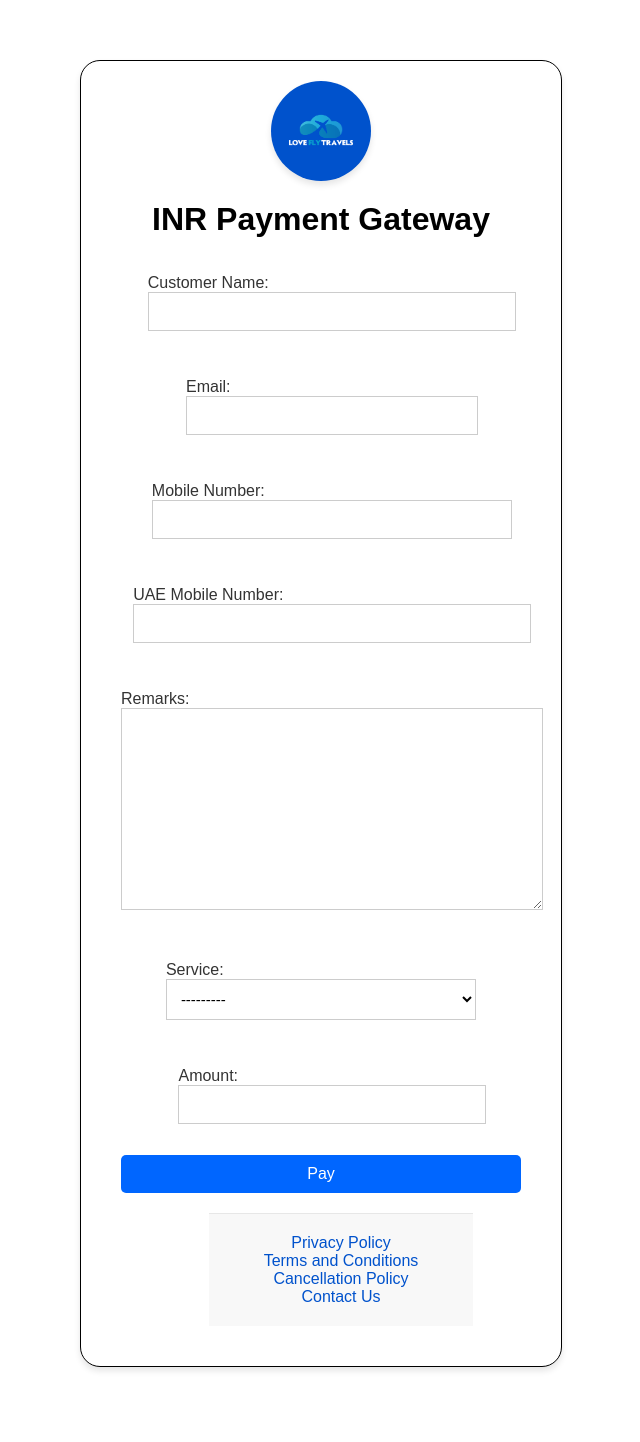
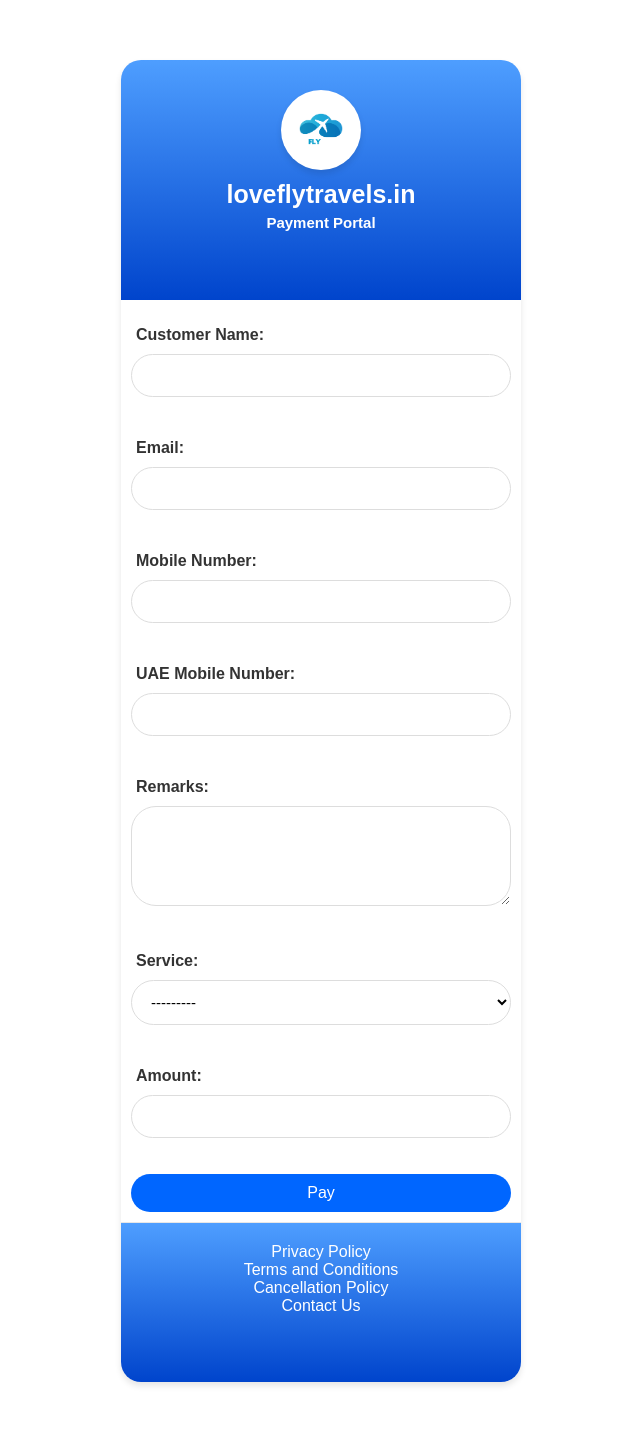
Before and after one commit to ShifnaBacker/love-fly-travels, a Django app: page /indpay/ in a window 1280 px wide. Shown: the whole page, without its empty margins (319-959 px from the left). Before the commit the page ends 1371 px from the top, so only its background shows below. Run offline with Django 5.2, Linux system fonts and the light colour scheme; data comes from the database, SQL or seed files in the repository.

Commit message:
change in style.css

```diff
--- a/payments/static/payments/styles.css
+++ b/payments/static/payments/styles.css
@@ -5,69 +5,83 @@
     display: flex;
     justify-content: center;
     align-items: center;
-
 }
 
 .container {
     background-color: white;
     border-radius: 20px;
     box-shadow: 0 4px 6px rgba(0, 0, 0, 0.1);
-    padding: 40px;
     width: 100%;
     max-width: 400px;
     color: black;
     display: flex;
     flex-direction: column;
-    border: solid 1px black;
     align-items: center;
     justify-content: flex-start;
     position: relative;
-    margin: 60px auto; /* Center the container horizontally */
+    margin: 60px auto;
+    box-sizing: border-box;
+}
+
+.header {
+    background: linear-gradient(to bottom, #4e9eff, #0044cc);
+    height: 30vh;
+    margin: 0;
+    padding-top: 30px;
+    width: 100%;
+    box-sizing: border-box;
+    border-radius: 20px 20px 0 0;
 }
 
 .logo-container {
-    position: relative; /* Keep it relative for positioning */
-    top: -20px; /* Adjust this value if needed */
-    background-color: #0052cc;
-    border-radius: 50%; /* Makes it round */
-    padding: 10px; /* Adjust the padding for size */
+    position: relative;
+    background-color: white;
+    border-radius: 50%;
+    padding: 10px;
     box-shadow: 0 4px 6px rgba(0, 0, 0, 0.1);
-    left: 50%; /* Center horizontally */
-    transform: translateX(-50%); /* Center it */
-    width: 80px; /* Set a width for the container */
-    height: 80px; /* Set a height for the container */
-    display: flex; /* Center logo inside */
-    align-items: center; /* Center logo vertically */
-    justify-content: center; /* Center logo horizontally */
+    left: 50%;
+    transform: translateX(-50%);
+    width: 60px;
+    height: 60px;
+    display: flex;
+    align-items: center;
+    justify-content: center;
 }
-
 
 .logo {
     width: 80px;
 }
 
 .form-header {
-    display: flex; /* Use flexbox for centering */
-    flex-direction: column; /* Stack items vertically */
-    align-items: center; /* Center items horizontally */
-    text-align: center; /* Center text */
+    display: flex;
+    flex-direction: column;
+    align-items: center;
+    text-align: center;
     margin-bottom: 20px;
-    width: 100%; /* Ensure full width of the parent */
+    width: 100%;
+    padding-top: 10px;
+    color: white;
+    font-family: Arial, Helvetica, sans-serif;
 }
 
 .form-header h1 {
     margin: 0;
+    font-size: 25px;
 }
 
+.form-header h2 {
+    margin: 0;
+    font-size: 15px;
+    padding-top: 5px;
+}
 
 form {
     background-color: white;
-
+    padding-top: 10px;
     border-radius: 10px;
     color: #333;
     display: flex;
     flex-direction: column;
-    gap: 15px;
     width: 100%;
     align-items: center;
 }
@@ -80,55 +94,68 @@
 }
 
 input, textarea, select {
-    padding: 10px;
-    border: 1px solid #ccc;
-    width: 100%;
+    padding: 12px 15px;
+    border: 1px solid #ddd;
+    width: 380px;
     background: white;
     font-size: 15px;
     outline: 0;
+    border-radius: 25px;
+    box-sizing: border-box;
+    margin: 10px;
 }
 
-.form-group label {
-    height: 100%;
-    position: absolute;
-    left: 0;
-    top: 0;
-    padding: 10px;
-    color: white;
-    cursor: text;
+label{
+    margin: 15px;
+    font-weight: bold;
+}
+textarea {
+    resize: vertical;
+    height: 100px;
+}
+
+input::placeholder, textarea::placeholder {
+    color: #aaa;
+    font-style: italic;
 }
 
 .btn {
-    width: 100%;
+    width: 380px;
     padding: 10px;
     border: none;
     background-color: #0066ff;
     color: white;
     font-size: 16px;
-    border-radius: 5px;
+    border-radius: 25px;
     cursor: pointer;
+    margin: 10px;
 }
 
 .btn:hover {
     background-color: #0052cc;
 }
-
 .footer-links {
-    background-color: #f8f8f8;
+    background: linear-gradient(to bottom, #4e9eff, #0044cc);
     padding: 20px;
     text-align: center;
     border-top: 1px solid #e7e7e7;
-    width: 100%;
-    flex-wrap: wrap; /* Allow links to wrap */
-    justify-content: center; /* Center the links */
-    margin-top: 20px; /* Add some margin on top */
+    width: 400px; /* Ensures it takes the full width of the container */
+    max-width: 400px; /* Matches the max width of the container */
+    margin: 0 auto; /* Remove top margin */
+    box-sizing: border-box;
+    border-radius: 0 0 20px 20px;
+    height: 20vh;
+
 }
 
+
+
 .footer-links a {
-    color: #0052cc;
+    color: white; /* Match header font color */
     text-decoration: none;
-    margin: 0 15px;
+    margin: 10px;
     font-size: 16px;
+
 }
 
 .footer-links a:hover {
@@ -138,12 +165,12 @@
 /* Media query for mobile responsiveness */
 @media (max-width: 600px) {
     .footer-links {
-        flex-direction: column; /* Stack links vertically */
-        padding: 10px; /* Reduce padding */
+        flex-direction: column;
+        padding: 10px;
     }
 
     .footer-links a {
-        margin: 5px 0; /* Adjust margin for vertical stacking */
-        font-size: 14px; /* Optionally reduce font size */
+        margin: 5px 0;
+        font-size: 14px;
     }
 }
--- a/payments/templates/payments/create_payment_inr.html
+++ b/payments/templates/payments/create_payment_inr.html
@@ -3,13 +3,16 @@
 <!DOCTYPE html>
 {% load static %}
 {% block content %}
-
+    <div class="header">
         <div class="logo-container">
             <img src="{% static 'payments/LOGO PNG.png' %}" alt="Logo" class="logo">
         </div>
         <div class="form-header">
-        <h1>INR Payment Gateway</h1>
+           <h1>loveflytravels.in</h1>
+        <h2>Payment Portal</h2>
+        </div>
     </div>
+
         <form id="payment-form" method="post">
             {% csrf_token %}
             {{ form.as_p }}
```
